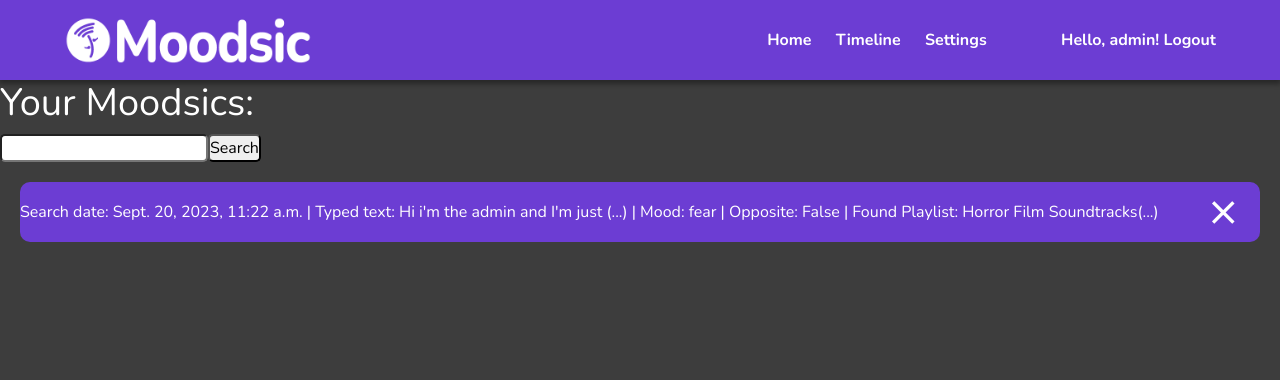
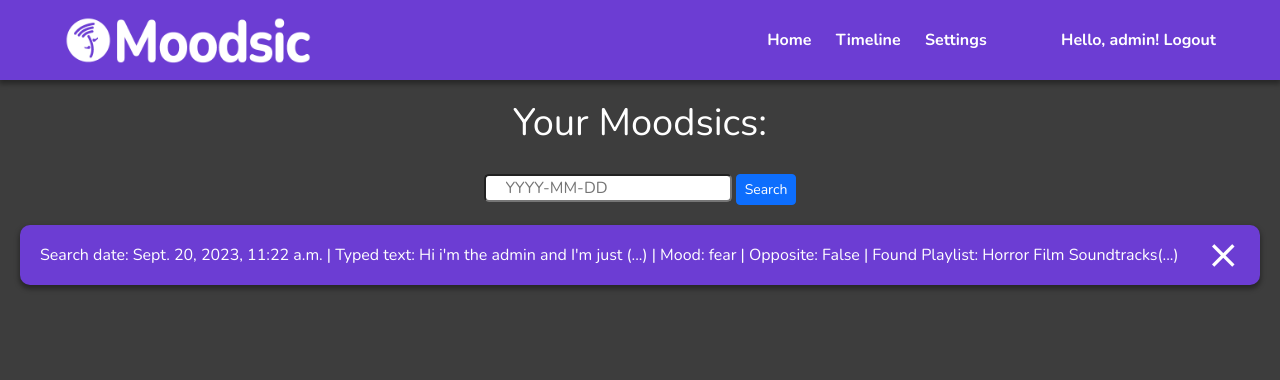
Before and after one commit to GuiLTheGr8/Moodsic, a Django app: page /timeline/ in a window 1280 px wide. Shown: the top 380 px of the page. Run offline with Django 4.2, Linux system fonts and the light colour scheme; a user stored in the database is signed in; data comes from the database, SQL or seed files in the repository; both versions use the stored data as it was after the commit.

Commit message:
Estilização completa

```diff
--- a/Moodsic/Moodsic/static/Moodsic/css/styles.css
+++ b/Moodsic/Moodsic/static/Moodsic/css/styles.css
@@ -171,13 +171,38 @@ input, select {
     align-items: center;
     justify-content: space-between;
     min-height: 50px;
-    max-height: 100px;
     margin-bottom: 15px;
+    -webkit-box-shadow: 0px 3px 5px 1px rgba(0,0,0,0.37);
+    -moz-box-shadow: 0px 3px 5px 1px rgba(0,0,0,0.37);
+    box-shadow: 0px 3px 5px 1px rgba(0,0,0,0.37);
 }
 
 .moodsic-buttons {
     font-size: 40px;
     padding-right: 20px;
+}
+
+.moodsic-description {
+    padding-left: 20px;
+    padding-right: 20px;
+}
+
+.timeline-text {
+    padding: 20px;
+    text-align: center;
+}
+
+#search_text {
+    padding-left: 20px;
+    padding-right: 20px;
+}
+
+#search-add-wrapper {
+    width: 100%;
+    display: flex;
+    flex-direction: row;
+    align-items: center;
+    justify-content: center;
 }
 
 /* RESULTS/DETAILS */
@@ -211,6 +236,8 @@ input, select {
     gap: 20px;
 }
 
+/* DELETE */
+
 .delete-wrapper {
     border-radius: 16px;
     background-color: var(--color-primary);
--- a/Moodsic/Moodsic/templates/Moodsic/moodsic-details.html
+++ b/Moodsic/Moodsic/templates/Moodsic/moodsic-details.html
@@ -58,7 +58,7 @@
 
             </div>
 
-            <a href="{{ playlist_info.link }}" target="_blank">
+            <a href="{{ moodsic.playlist.link }}" target="_blank">
                 <img class="spotify-button" src={% static 'Moodsic/images/listen_on_spotify.png' %} alt="Listen on Spotify button">
             </a>
 
--- a/Moodsic/Moodsic/templates/Moodsic/timeline.html
+++ b/Moodsic/Moodsic/templates/Moodsic/timeline.html
@@ -21,19 +21,22 @@
     <!-- header do site -->
     {% include 'Moodsic/header.html' %}
 
-    <div id="graph-wrapper"></div>
+    <div id="graph-wrapper">
+
+    </div>
 
     <h2 class="timeline-text">Your Moodsics:</h2>
 
     <div id="search-add-wrapper">
-        <form method="GET" style="display: flex;">
-            <input id="search_text" type="text" name="search-area" value="{{search_input}}">
-            <input class="button" type="submit" value="Search">
+        <form method="GET">
+            <input id="search_text" type="text" name="search-area" value="{{search_input}}" placeholder="YYYY-MM-DD">
+            <input class="btn btn-primary btn-sm" type="submit" value="Search">
         </form>
+    </div>
     <div class="timeline-items-wrapper">
         {% for moodsic in moodsics %}
             <div class="moodsic-wrapper" role="button" onclick="location.href='{% url "moodsic-details" pk=moodsic.id %}'">
-                    <div class ="moodsic-descricao">
+                <div class ="moodsic-description">
                     <span>Search date: </span> {{moodsic.searchDate}} |
                     <span>Typed text: </span> {{moodsic.typedText|slice:":30"}}(...) |
                     <span>Mood: </span> {{moodsic.mood}} |
@@ -51,7 +54,6 @@
         </div>
         {% endfor %}
     </div>
-    </div>
 
 </body>
 </html>
```
Also changed, not shown: Moodsic/db.sqlite3, 1 other file. Lines whose indentation alone changed are shown as unchanged.
